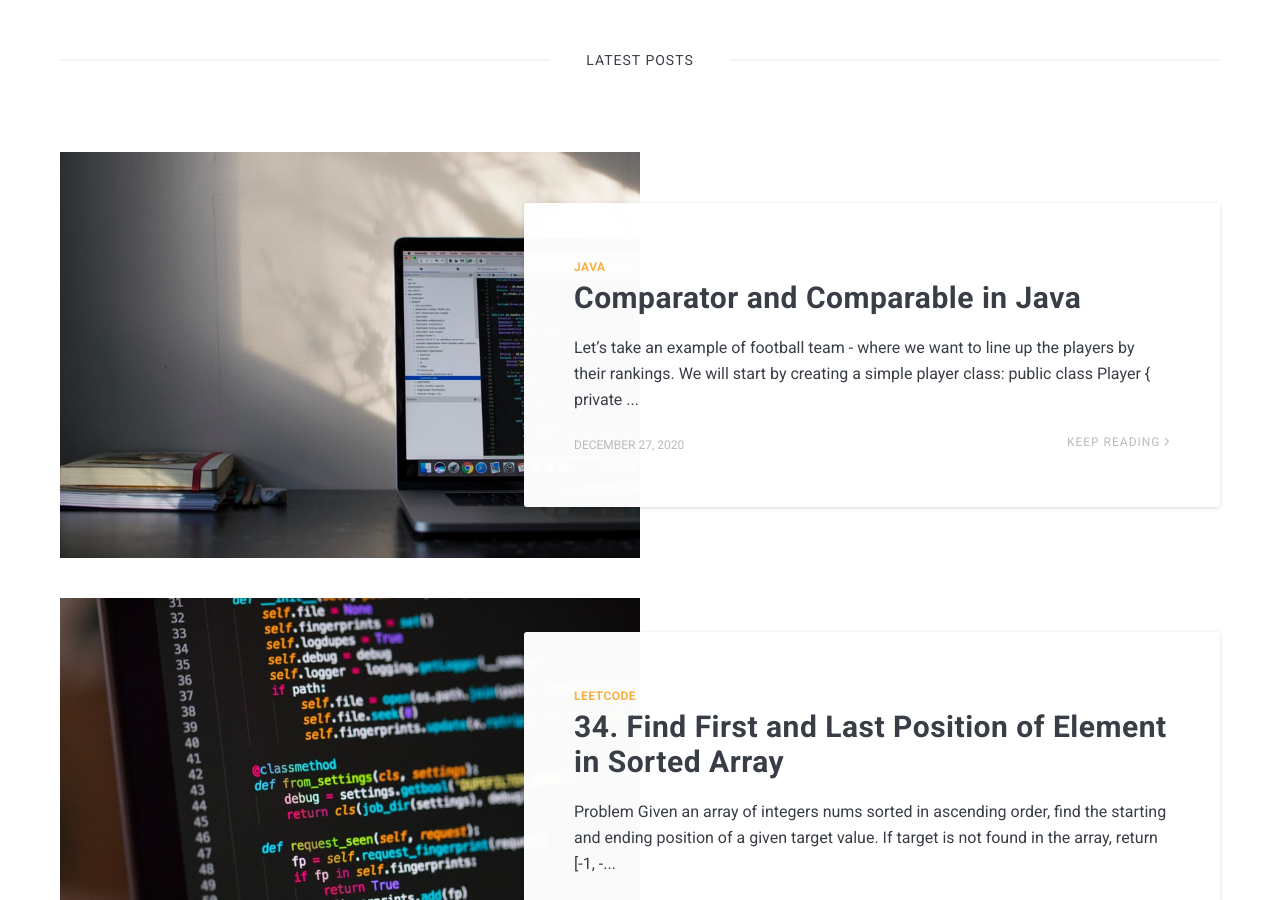
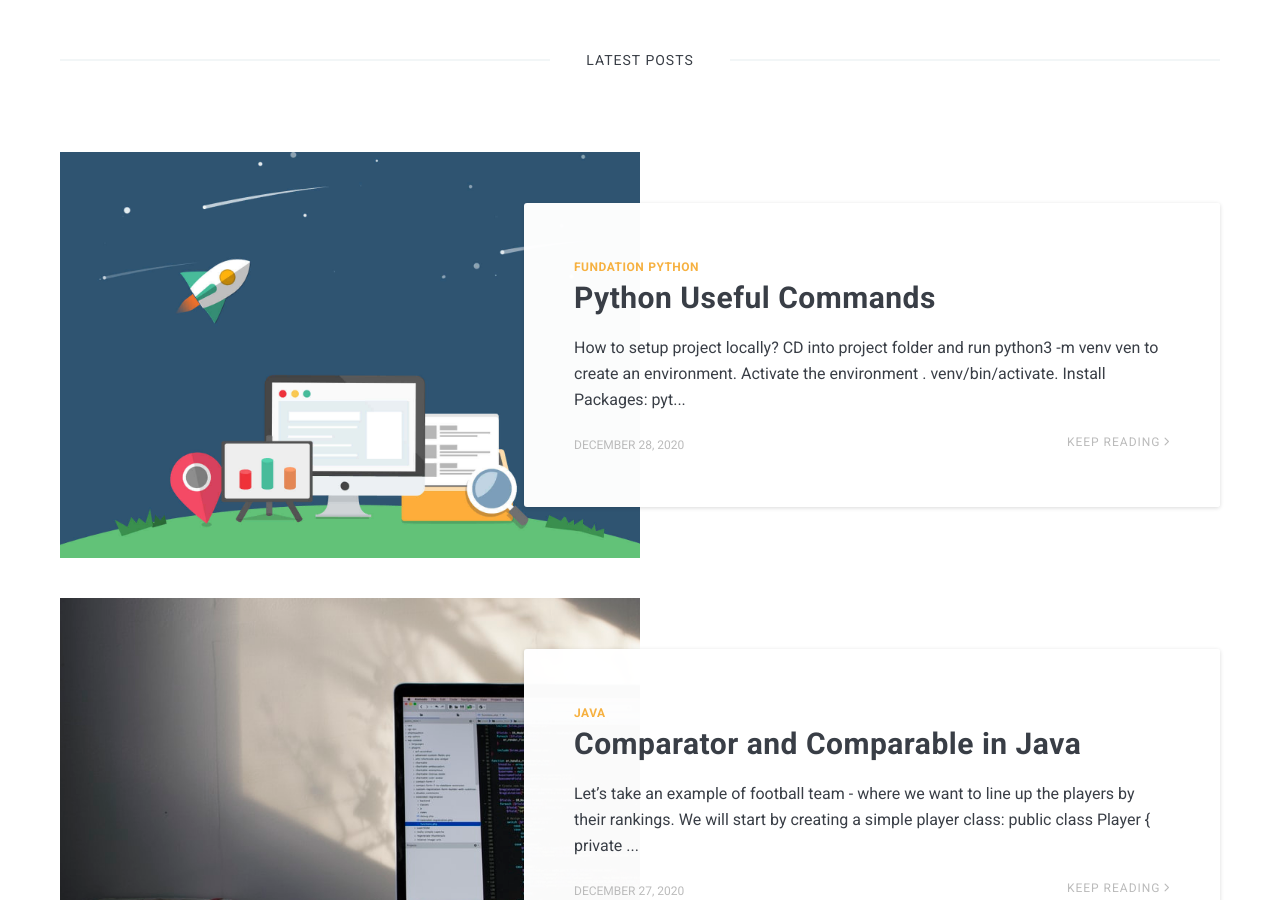
Before and after one commit to XiangXu/ywjxx, a Jekyll site: the page built from index.html, in a window 1280 px wide and 900 px high, scrolled down 592 px. Built offline with Jekyll 4.4.1, drawn with Linux system fonts in a browser that asks for light colours; nearby versions of some CDN libraries; the list of posts is cut into pages by our own code; some of the changed text lies outside the part shown.

Commit message:
add python commands

```diff
--- a/_posts/2020-10-10-Git-Commands.markdown
+++ b/_posts/2020-10-10-Git-Commands.markdown
@@ -3,7 +3,7 @@ layout: post
 title:  Git Useful Commands
 date:   2020-10-10 10:18
 image:  oop.jpg
-tags:   [Fundation, Command]
+tags:   [Fundation, Git]
 ---
 
 **Revert file**
--- /dev/null
+++ b/_posts/2020-12-28-Python-Commands.markdown
@@ -0,0 +1,23 @@
+---
+layout: post
+title:  Python Useful Commands
+date:   2020-12-28 16:54
+image:  oop.jpg
+tags:   [Fundation, Python]
+---
+
+### How to setup project locally?
+
+1. CD into project folder and run `python3 -m venv ven` to create an environment.
+2. Activate the environment `. venv/bin/activate`.
+3. Install Packages: `python3 -m pip install -r requirements.txt`.
+
+### How to run flask project?
+
+1. Start the app by running: `export FLASK_APP=one_click_share.py`.
+2. Set environment to development: `export FLASK_ENV=development`
+3. Then run: `flask run` to start the server.
+
+### How to automatically create requirements.txt
+
+`python3 -m pip freeze > requirements.txt`
```
